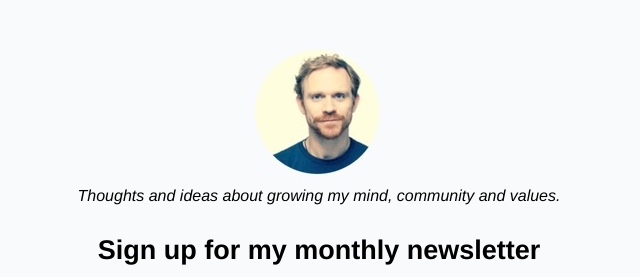
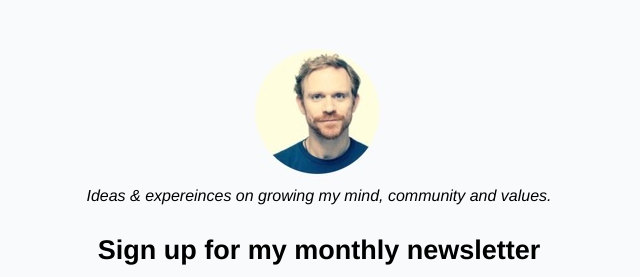
Before and after one commit to jjgonecrypto/newsletter, a website: page public/index.html in a window 1280 px wide. Shown: the top 277 px of the page, 321-961 px from the left. Drawn offline with Linux system fonts and the light colour scheme.

Commit message:
Rewording

```diff
--- a/public/index.html
+++ b/public/index.html
@@ -799,7 +799,7 @@
         <div class="form-page-text">
           <div><img src="img/profile.jpg" /></div>
           <em>
-            Thoughts and ideas about growing my mind, community and values.
+            Ideas &amp; expereinces on growing my mind, community and values.
           </em>
           <h1
             style="margin-top: 28px; "
```
